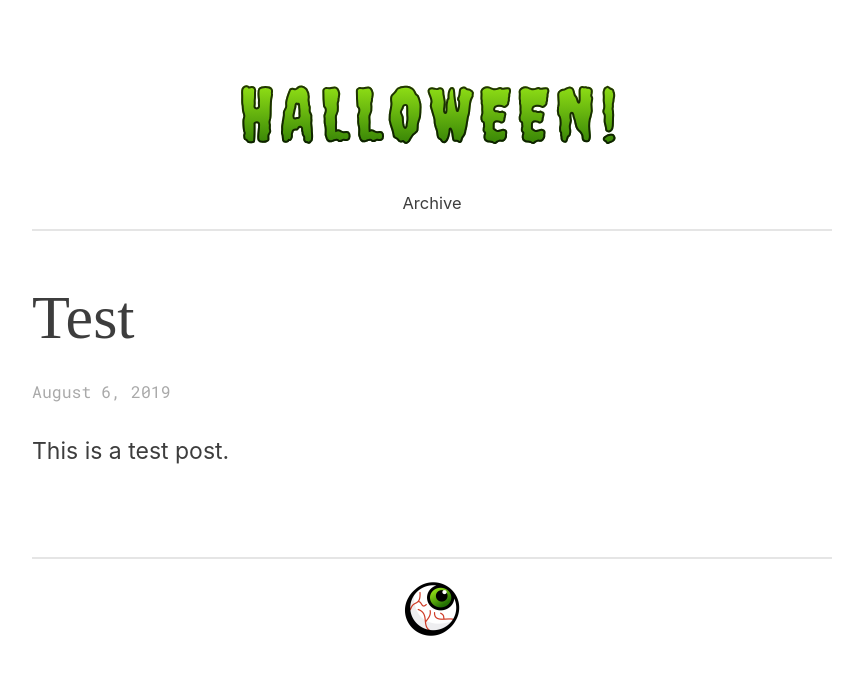
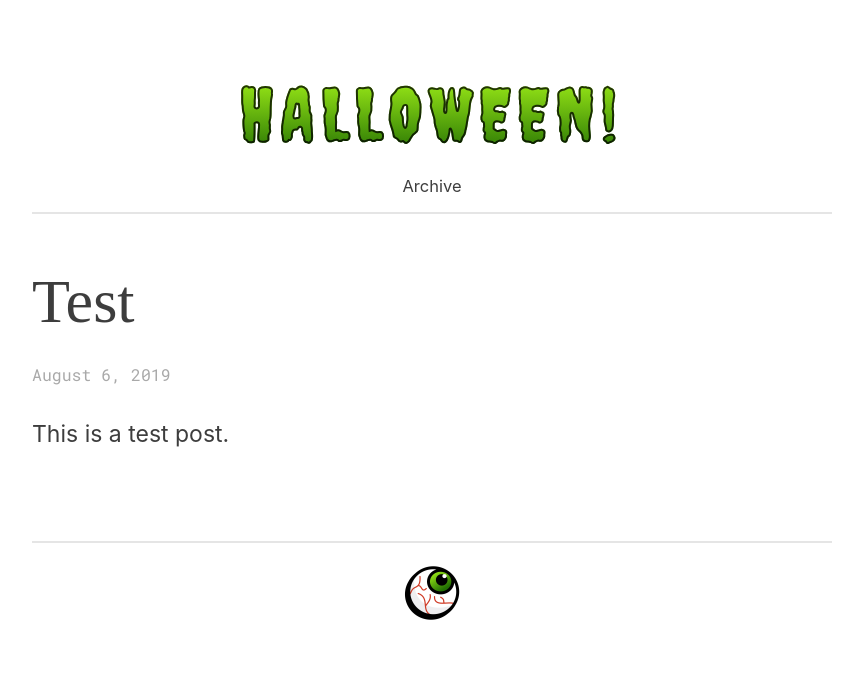
Before and after one commit to lmw13/lmw13, a Jekyll site: the page built from index.html, in a window 1280 px wide. Shown: the top 675 px of the page, without its empty margins (208-1071 px from the left). Built offline with Jekyll 4.4.1, drawn with Linux system fonts in a browser that asks for light colours; some web fonts are replaced; the list of posts is cut into pages by our own code.

Commit message:
Update style.css

```diff
--- a/css/style.css
+++ b/css/style.css
@@ -24,10 +24,13 @@ body {
 /* Margins */
 
 .first,
-nav,
 figcaption,
 .crumbs {
 	margin-top: -1em;
+}
+
+nav {
+	margin-top: -2em;
 }
 
 /* Text highlight */
```
